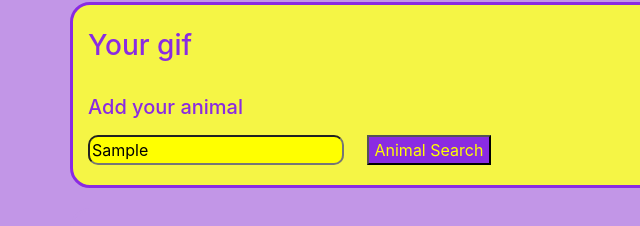
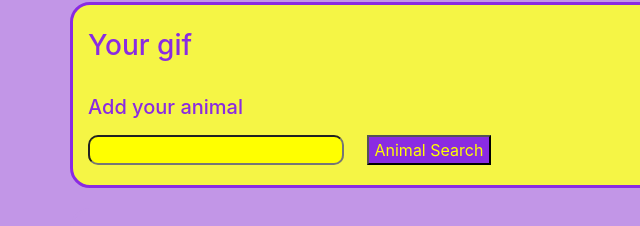
Before and after one commit to SachaSkinner/gif-joy, a plain HTML site: page gif.html in a window 1280 px wide. Both pictures are taken after typing "Sample" into the empty fields and a click on the input "Animal Search". Shown: the part 96-322 px from the top of the page, 0-640 px from the left. Drawn offline with nearby package versions, Linux system fonts and the light colour scheme; files that its build step writes are made by us from their sources; no server answers.

Commit message:
added an empty input after clicking the animal search button

```diff
--- a/app.js
+++ b/app.js
@@ -25,10 +25,14 @@ $("#find-animal").on("click", function (event) {
 
     // Here we grab the text from the input box
     var animal = $("#animal-input").val();
+    // $("#animal-input").empty();
 
     array.push(animal)
     giphySearch(animal);
     LoadButtons();
+    // animal.reset();
+    // $("#animal-input")[0].reset();
+    document.getElementById('animal-input').value=null;
 });
 
 function LoadButtons() {
--- a/style.css
+++ b/style.css
@@ -45,5 +45,6 @@ body {
 
 }
 .floatDiv {
+
     float: left;
 }
```
